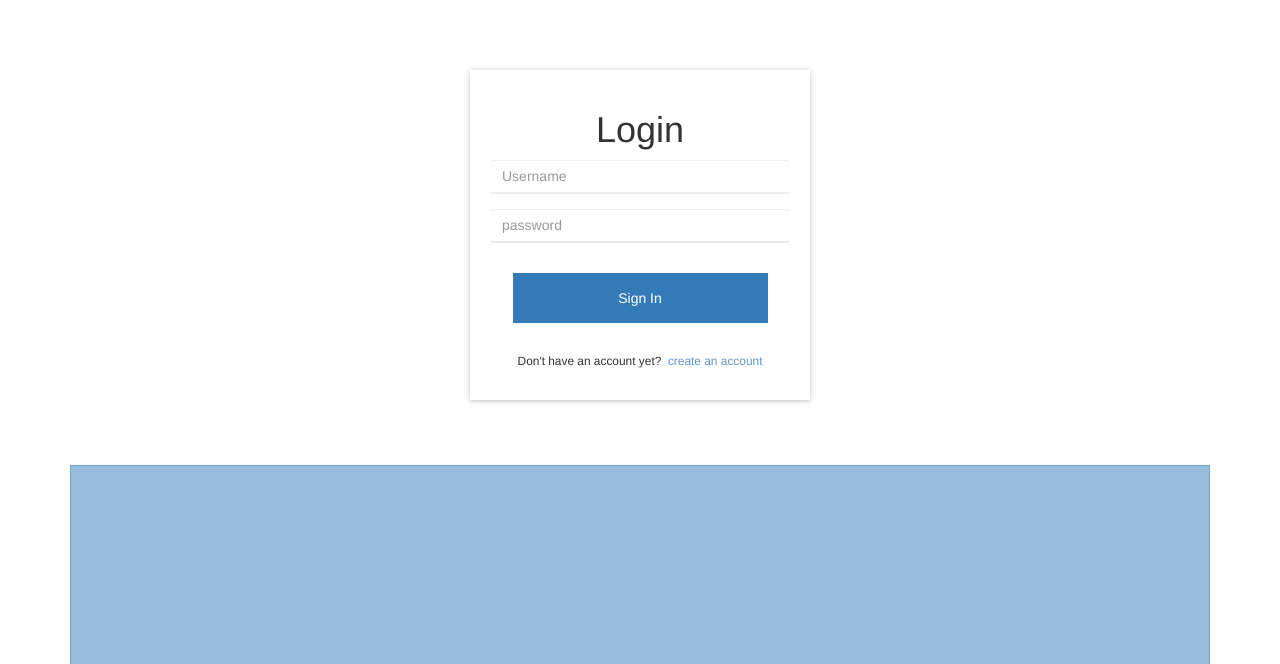
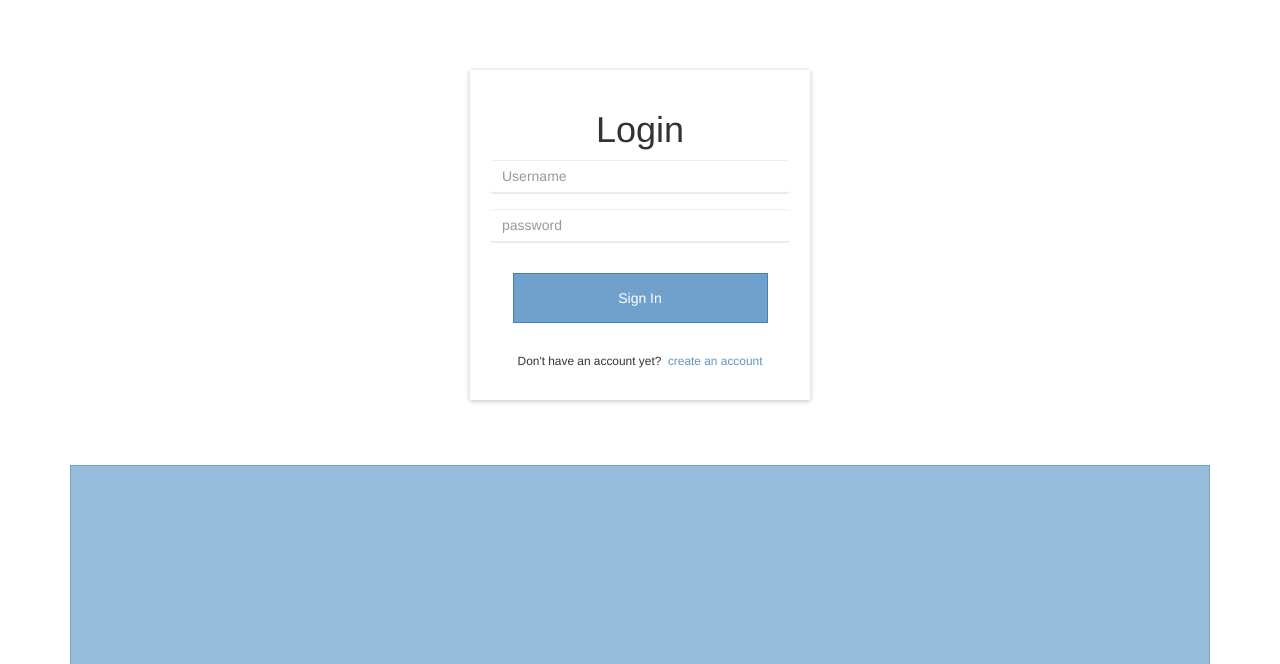
Before and after one commit to jreiher2003/Wiki, a Flask app: page /login in a window 1280 px wide. Shown: the part 52-716 px from the top of the page. Run offline with Flask 2, Linux system fonts and the light colour scheme; some libraries are stand-ins or nearby versions.

Commit message:
Change login buttons color

```diff
--- a/app/static/styles.css
+++ b/app/static/styles.css
@@ -45,12 +45,13 @@ hr {
     display: block;
     margin: 30px auto 30px;
     color: white;
-    background-color: #337ab7;
-    border: none;
+    border: 1px solid rgba(51,122,183,.8);
+    background-color: rgba(51,122,183,.7);
 }
-.inputButton:active {
+.inputButton:hover {
     top: 5px;
     box-shadow: none;
+    background-color: rgba(51,122,183,.9)
 }
 .form-error {
     padding: 2px;
@@ -84,7 +85,7 @@ pre {
 }
 .history-show-wiki {
     border-right: 1px solid rgba(51,122,183,.3);
-    border-bottom: 1px solid rgba(51,122,183,.3); ;
+    border-bottom: 1px solid rgba(51,122,183,.3);
     padding-right:15px;
     word-wrap: break-word;
 }
@@ -92,5 +93,5 @@ footer {
     margin-top: 15px;
     height: 200px;
     border: 1px solid rgba(51,122,183,.4);
-    background-color: rgba(51,122,183,.5); ;
+    background-color: rgba(51,122,183,.5);
 }
```
